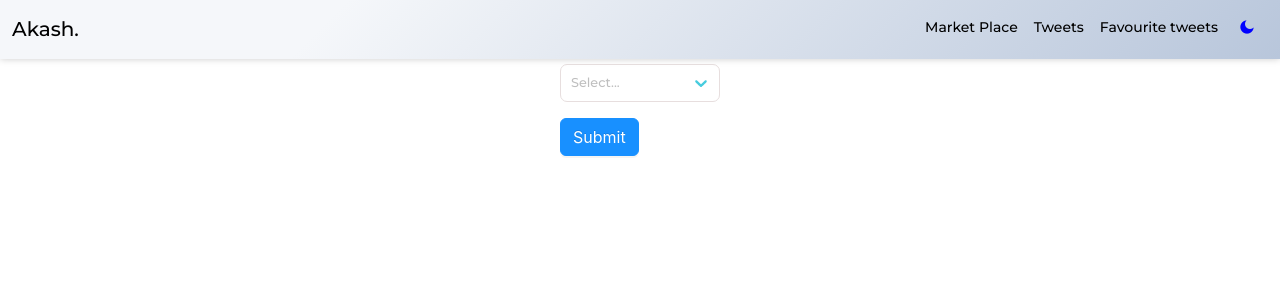
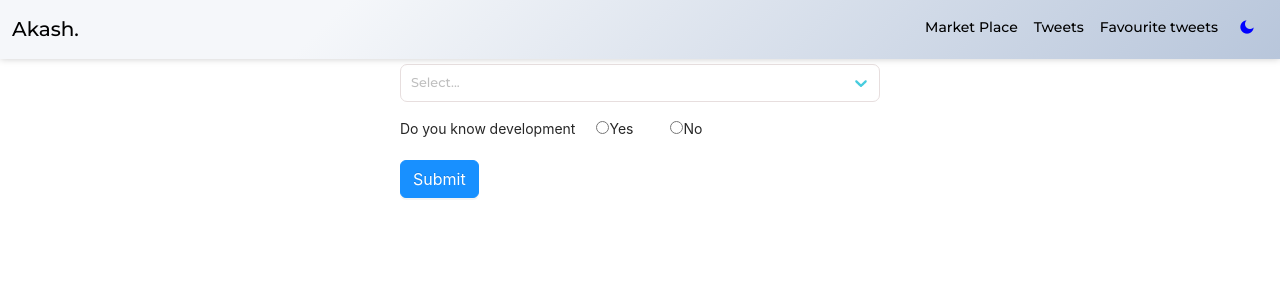
Before and after one commit to xakash00/akash-dot, a React (Create React App) app: page /react-select in a window 1280 px wide. Shown: the top 300 px of the page. Built offline with nearby package versions, Linux system fonts and the light colour scheme.

Commit message:
radio btn formik

```diff
--- a/src/modules/react-select/index.js
+++ b/src/modules/react-select/index.js
@@ -6,9 +6,11 @@ const ReactSelection = () => {
   const formik = useFormik({
     initialValues: {
       selection: "",
+      development: "",
     },
     validationSchema: Yup.object({
       selection: Yup.string().required("Required"),
+      development: Yup.string().required("Required"),
     }),
     onSubmit: (values) => {
       console.log(values);
@@ -22,8 +24,12 @@ const ReactSelection = () => {
   ];
 
   return (
-    <div  className="page">
-      <form style={{width:"10rem"}} className="m-auto" onSubmit={formik.handleSubmit}>
+    <div className="page">
+      <form
+        style={{ width: "30rem" }}
+        className="m-auto"
+        onSubmit={formik.handleSubmit}
+      >
         <Select
           isSearchable={false}
           components={{
@@ -52,7 +58,45 @@ const ReactSelection = () => {
             <p>{formik.errors.selection}</p>
           </div>
         )}
-        <button className="btn ant-btn-primary mt-3" type="submit">Submit</button>
+        <div className="radio-but">
+          <label className="labelText mt-3" htmlFor="inlineRadio2">
+            Do you know development
+          </label>
+          <div className="form-check form-check-inline">
+            <input
+              type="radio"
+              name="development"
+              id="inlineRadio1"
+              value={1}
+              onChange={formik.handleChange}
+            />
+            <label className="labelText" htmlFor="inlineRadio1">
+              Yes
+            </label>
+          </div>
+          <div className="form-check form-check-inline">
+            <input
+              type="radio"
+              name="development"
+              id="inlineRadio2"
+              value={0}
+              onChange={formik.handleChange}
+            />
+            <label className="labelText" htmlFor="inlineRadio2">
+              No
+            </label>
+          </div>
+        </div>
+        {formik.errors.development && formik.touched.development && (
+         <div className="d-flex mt-1 text-danger">
+         {" "}
+         <i className="ri-error-warning-line me-1"></i>
+         <p>{formik.errors.development}</p>
+       </div>
+        )}
+        <button className="btn ant-btn-primary mt-3" type="submit">
+          Submit
+        </button>
       </form>
     </div>
   );
```
